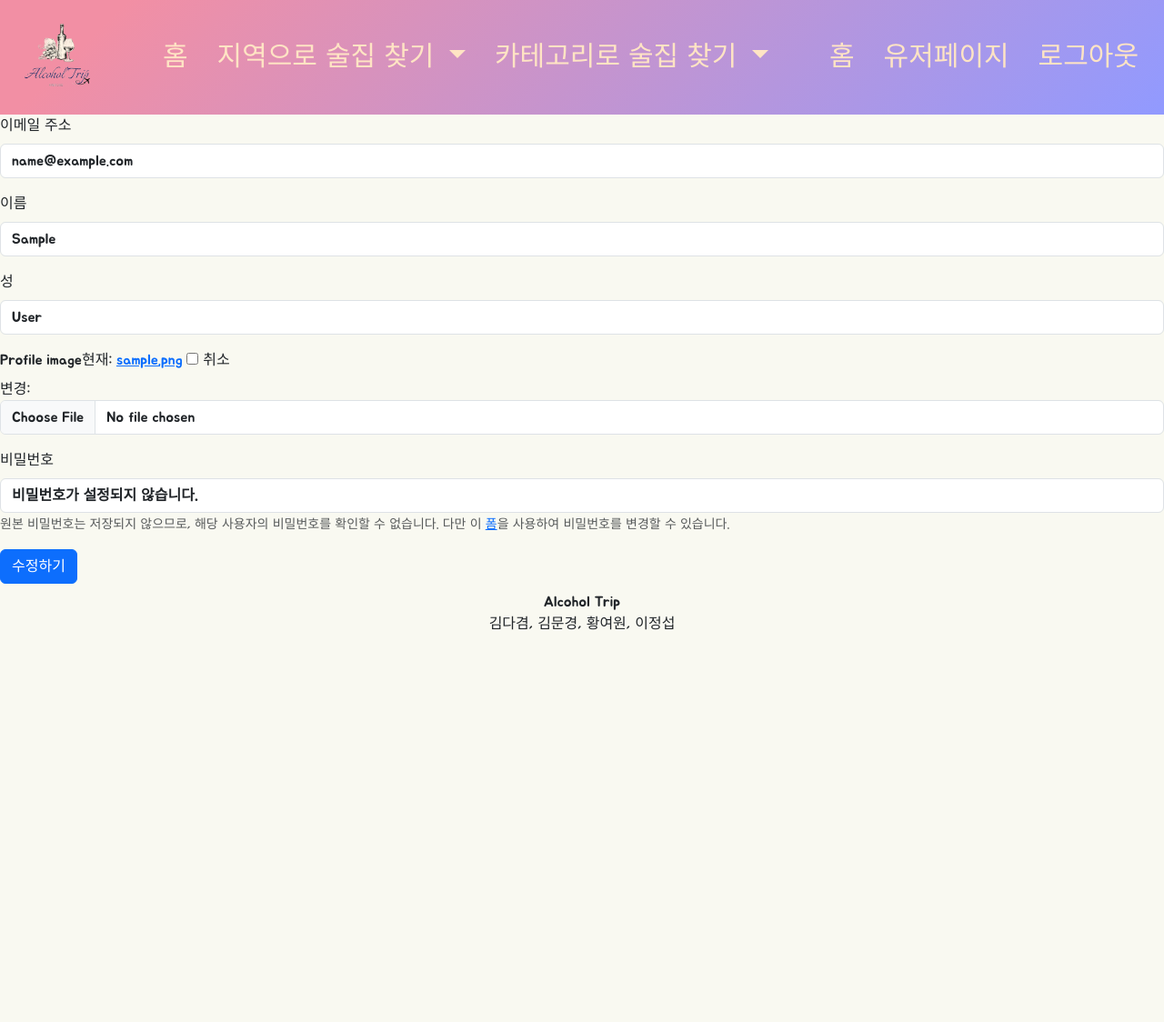
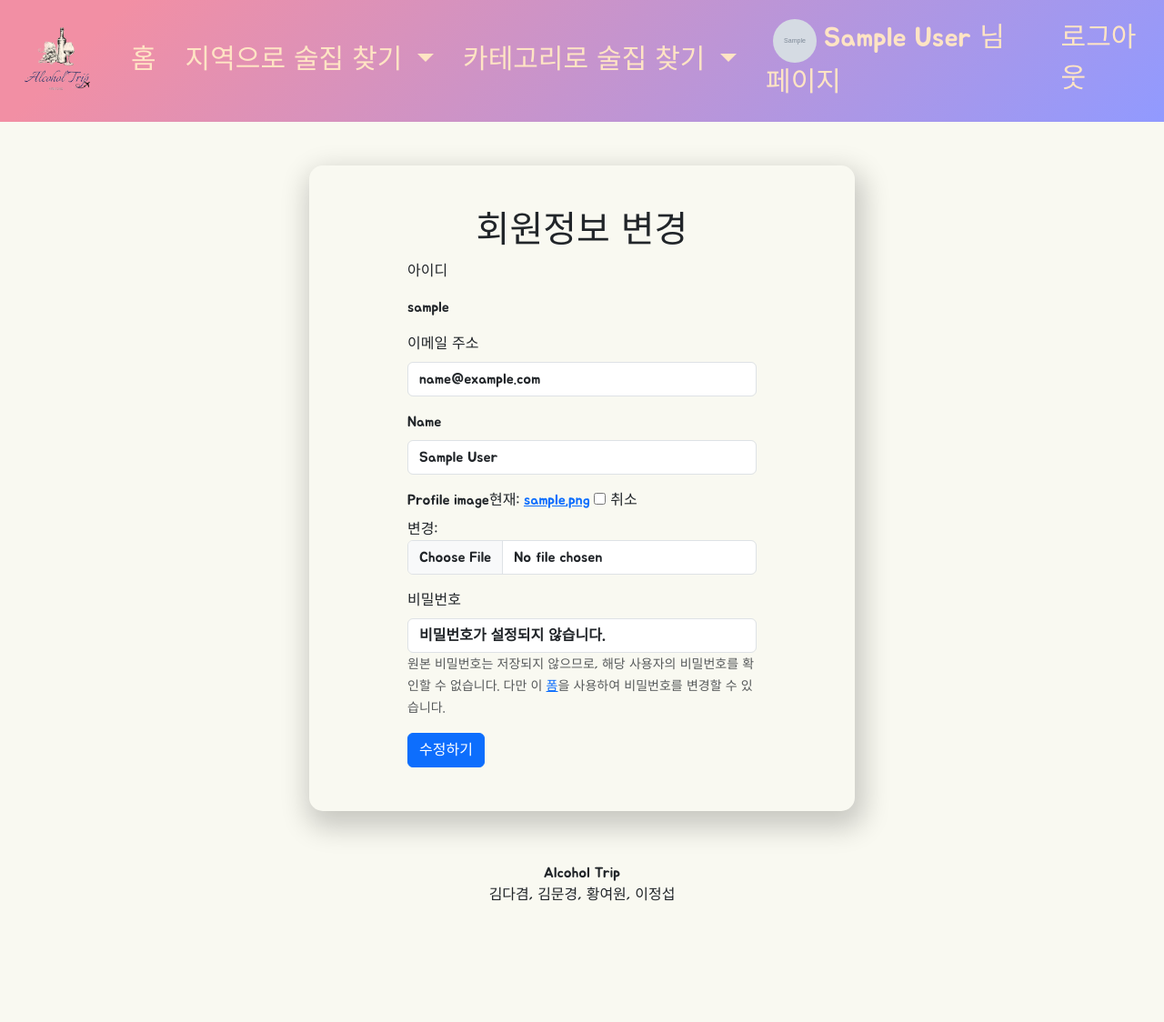
Before and after one commit to yeooness/PJT-alcohol_trip, a Django app: page /accounts/1/update/ in a window 1280 px wide. Shown: the whole page at 91% size. Before the commit the page ends 693 px from the top, so only its background shows below. Run offline with Django 3.2, Linux system fonts and the light colour scheme; a user stored in the database is signed in; tables that the repository leaves empty hold one stand-in row (values such as "Sample post"); grey boxes marked "Sample" are stand-in pictures; some libraries are stand-ins or nearby versions.

Commit message:
accounts/name

```diff
--- a/accounts/forms.py
+++ b/accounts/forms.py
@@ -4,9 +4,9 @@ from django.contrib.auth.forms import UserCreationForm, UserChangeForm
 class CustomUserCreationForm(UserCreationForm):
     class Meta(UserCreationForm.Meta):
         model = get_user_model()
-        fields = ('username', 'profile_image')
+        fields = ('username', 'name', 'profile_image')
 
 class CustomUserChangeForm(UserChangeForm):
     class Meta(UserChangeForm.Meta):
         model = get_user_model()
-        fields = ('email', 'first_name', 'last_name', 'profile_image')
+        fields = ('email', 'name', 'profile_image')
--- a/accounts/models.py
+++ b/accounts/models.py
@@ -12,6 +12,7 @@ class User(AbstractUser):
         format="JPEG",
         options={"quality": 80},
     )
+    name = models.CharField(max_length=30)
 
     @property
     def full_name(self):
--- a/accounts/templates/accounts/login.html
+++ b/accounts/templates/accounts/login.html
@@ -72,14 +72,17 @@
           profile_image = "";
           email ="";
           gender = "";
+          nickname = "";
           if(typeof kakao_account != 'undefined'){
             email = kakao_account.email;
             profile_image = kakao_account.profile.thumbnail_image_url;
         	  gender = kakao_account.gender;
+            nickname = kakao_account.profile.nickname;
           }
           resultdiv += '<h4>email: '+email+'<h4>'
           resultdiv += '<h4>profile_image: '+profile_image+'<h4>'
           resultdiv += '<h4>gender: '+gender+'<h4>'
+          resultdiv += '<h4>nickname: '+nickname+'<h4>'
           $('#result').append(resultdiv);
           console.log(111111111111111)
           const csrftoken = document.querySelector('[name=csrfmiddlewaretoken]').value
@@ -87,7 +90,7 @@
             method: 'post',
             url: `/accounts/id_check/`,
             headers: {'X-CSRFToken': csrftoken},
-            data: {'username': id, 'email': email, 'profile_image': profile_image,}
+            data: {'username': id, 'email': email, 'profile_image': profile_image, 'nickname': nickname,}
             }).then(response => {
               console.log(2222222222222222)
             // location.reload();
--- a/accounts/templates/accounts/naver_callback.html
+++ b/accounts/templates/accounts/naver_callback.html
@@ -23,12 +23,13 @@
 
 	let body = $('body');
 	body.append('로그인 성공!');
+  body.append(name);
   body.append(profile_image);
   axios({
     method: 'post',
     url: `/accounts/id_check_naver/`,
     headers : {'X-CSRFTOKEN' : '{{ csrf_token }}'},
-    data: {'id': id, 'name': name, 'email': email, 'profile_image': profile_image,}
+    data: {'id': id, 'name': name, 'email': email, 'profile_image': profile_image, 'name': name,}
     }).then(response => {
     // location.reload();
     window.close()
--- a/accounts/templates/accounts/update.html
+++ b/accounts/templates/accounts/update.html
@@ -7,10 +7,16 @@
 
 {% block content %}
 
-<form action="" method="POST" enctype="multipart/form-data">
-    {% csrf_token %}
-    {% bootstrap_form form %}
-    {% bootstrap_button button_type="submit" content="수정하기" %}
-</form>
-
+<div class="container" style="width: 600px; box-shadow: 4px 12px 30px 6px rgb(0 0 0 / 20%); border-radius: 15px; ">
+  <div class="m-5 p-5">
+    <h1 class="text-center">회원정보 변경</h1>
+    <p>아이디</p>
+    <p>{{ username }}</p>
+    <form action="" method="POST" enctype="multipart/form-data">
+      {% csrf_token %}
+      {% bootstrap_form form %}
+      {% bootstrap_button button_type="submit" content="수정하기" %}
+    </form>
+  </div>
+</div>
 {% endblock %}
--- a/accounts/views.py
+++ b/accounts/views.py
@@ -41,16 +41,6 @@ def userpage(request, pk):
 def follow(request, pk):
     if request.user.is_authenticated:
         user = User.objects.get(pk=pk)
-        follow_user = user.followers.filter(pk=request.user.pk)
-        following_user = user.followings.filter(pk=request.user.pk)
-        follow_user_list = []
-        following_user_list = []
-        for follow in follow_user:
-            follow_user_list.append({'pk': follow.pk, 'username': follow.username,})
-        for following in following_user:
-            following_user_list.append({'pk': following.pk, 'username': following.username,})
-        print("팔로우됨?")
-        print(follow_user_list)
         if user != request.user:
             if user.followers.filter(pk=request.user.pk).exists():
                 user.followers.remove(request.user)
@@ -58,6 +48,16 @@ def follow(request, pk):
             else:
                 user.followers.add(request.user)
                 is_followed = True
+            follow_user = user.followers.filter(pk=request.user.pk)
+            following_user = user.followings.filter(pk=request.user.pk)
+            print(follow_user)
+            follow_user_list = []
+            following_user_list = []
+            for follow in follow_user:
+                follow_user_list.append({'pk': follow.pk, 'username': follow.username,})
+            for following in following_user:
+                following_user_list.append({'pk': following.pk, 'username': following.username,})
+            print("팔로우됨?")
             context = {
                 'is_followed': is_followed,
                 'follow_user': follow_user_list,
@@ -93,11 +93,12 @@ def id_check(request):
     else:
         email = jsonObject.get('email')
         profile_image = jsonObject.get('profile_image')
-        user = User.objects.create(username=username, email=email, profile_image=profile_image)
+        name = jsonObject.get('nickname')
+        user = User.objects.create(username=username, email=email, profile_image=profile_image, name=name)
         user.save()
     auth_login(request, user, backend='django.contrib.auth.backends.ModelBackend')
     print('아아아아')
-    return JsonResponse({'username': user.username, 'email': user.email, 'profile_image':user.profile_image.url })
+    return JsonResponse({'username': user.username, 'email': user.email, 'profile_image':user.profile_image.url, 'name':user.name,})
 
 def id_check_naver(request):
     jsonObject = json.loads(request.body)
@@ -110,13 +111,15 @@ def id_check_naver(request):
     else:
         email = jsonObject.get('email')
         profile_image = jsonObject.get('profile_image')
-        user = User.objects.create(username=username, email=email, profile_image=profile_image)
+        name = jsonObject.get('name')
+        user = User.objects.create(username=username, email=email, profile_image=profile_image, name=name)
         user.save()
     auth_login(request, user, backend='django.contrib.auth.backends.ModelBackend')
     print('아아아아')
-    return JsonResponse({'username': user.username, 'email': user.email})
+    return JsonResponse({'username': user.username, 'email': user.email, 'profile_image':user.profile_image.url, 'name':user.name,})
 
 def update(request, pk):
+    username = request.user.username
     if request.method == 'POST':
         form = CustomUserChangeForm(request.POST, instance=request.user)
         if form.is_valid():
@@ -125,6 +128,7 @@ def update(request, pk):
     else:
         form = CustomUserChangeForm(instance=request.user)
     context = {
-    'form': form,
+        'form': form,
+        'username': username,
     }
     return render(request, 'accounts/update.html', context)
--- a/bars/views.py
+++ b/bars/views.py
@@ -172,7 +172,7 @@ def region(request, region):
         "gyeonggi": "경기",
         "incheon": "인천",
         "chungcheong": "충청",
-        "jeolla": "전라도",
+        "jeolla": "전라",
         "gangwon": "강원",
         "gyeongsang": "경상",
         "jeju": "제주",
--- a/templates/base.html
+++ b/templates/base.html
@@ -113,18 +113,17 @@ body {
           </li>
         </ul>
         <ul class="navbar-nav ms-auto mb-2 mb-lg-0">
-          <li class="nav-item">
-            <a class="nav-link active" aria-current="page" href="{% url 'bars:index' %}">홈</a>
-          <li class="nav-item">
             {% if user.is_authenticated %} {# 유저가 로그인 중이면 #}
-              <a href="{% url 'accounts:userpage' request.user.pk %}" class="nav-link">유저페이지</a>
+              <a href="{% url 'accounts:userpage' request.user.pk %}" class="nav-link"><span class="p-2"><img class="profile-image rounded-circle" src="{{ user.profile_image }}" style="width: 3rem; height: 3rem;" alt=""></span>{{ user.name }} 님 페이지</a>
           </li>
           <li>
             <a href="{% url 'accounts:logout' %}" class="nav-link">로그아웃</a>
             {% else %}
             <a href="{% url 'accounts:login' %}" class="nav-link">로그인</a>
+            <li>
+              <a href="{% url 'accounts:signup' %}" class="nav-link">회원가입</a>
+            </li>
             {% endif %}
-
           </li>
 
         </ul>
```
Also changed, not shown: accounts/templates/accounts/signup.html (+10 -5 lines), accounts/templates/accounts/userpage.html (+15 -11 lines), accounts/migrations/0002_user_nickname.py (added), accounts/migrations/0003_rename_nickname_user_name.py (added).
